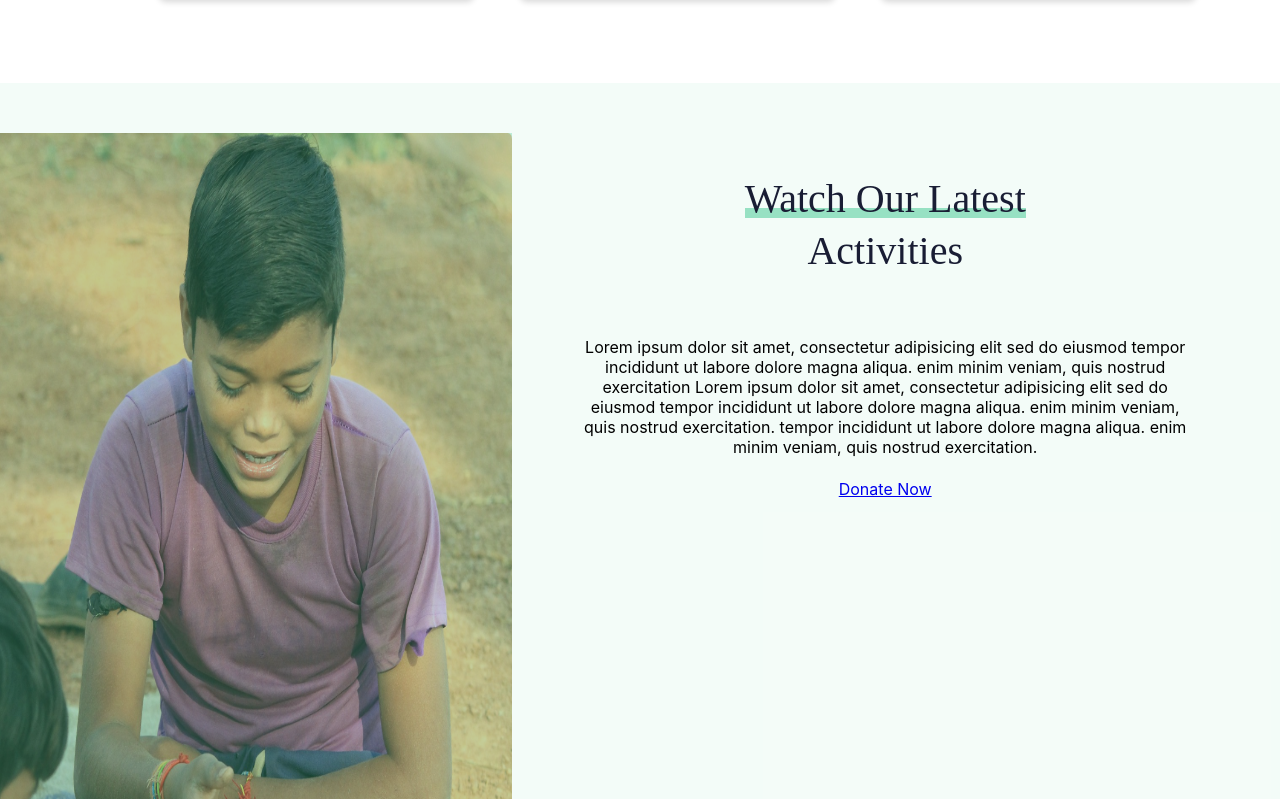
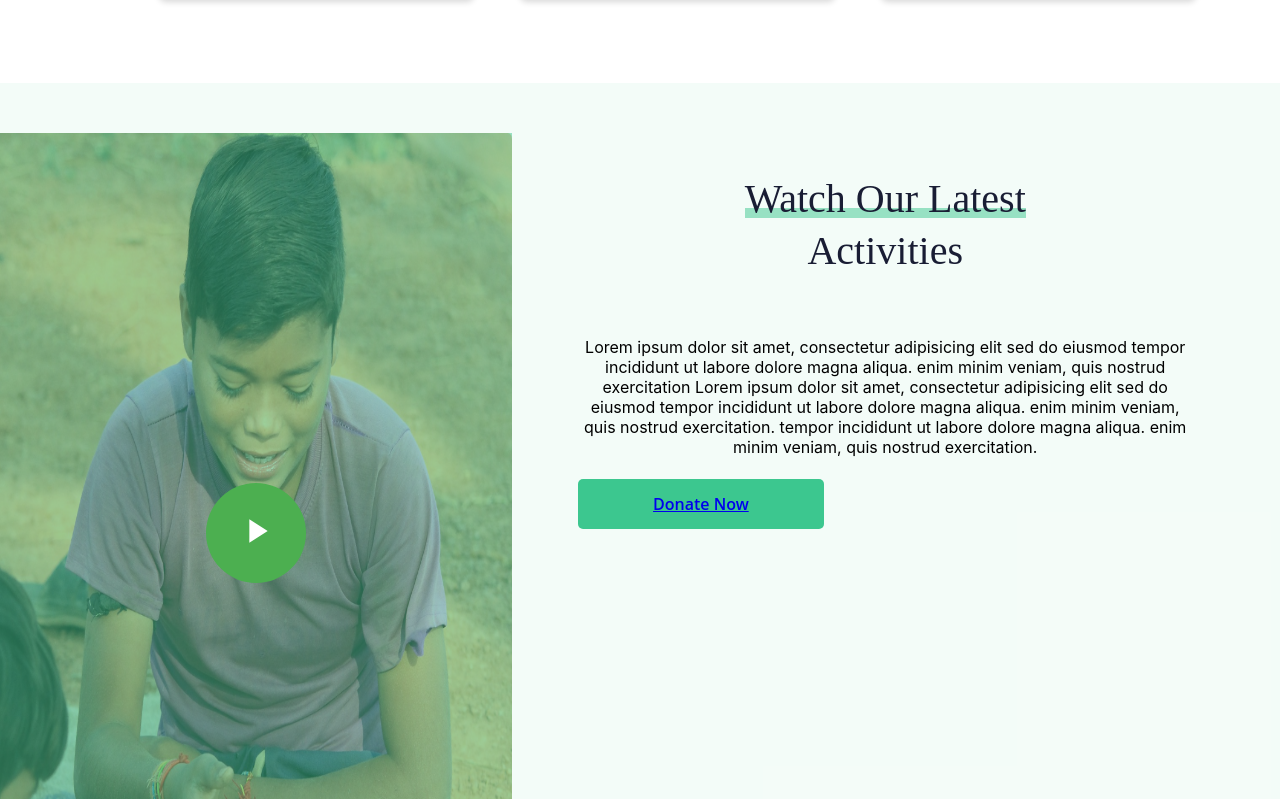
Before and after one commit to FatmaQunnies24/reactCharifit, a React (Create React App) app: page / in a window 1280 px wide. Shown: the part 1521-2320 px from the top of the page. Built offline with nearby package versions, Linux system fonts and the light colour scheme.

Commit message:
Activities part

```diff
--- a/src/App.css
+++ b/src/App.css
@@ -1,4 +1,4 @@
-/* CSS عام */
+
 .App {
   text-align: center;
 }
@@ -8,7 +8,6 @@
   color: white;
 }
 
-/* الشريط العلوي */
 .top-bar {
   display: flex;
   justify-content: space-between;
@@ -47,7 +46,6 @@
 .social-icons a:hover {
   color: #3CC78F;}
 
-/* شريط التنقل */
 .navbar {
   display: flex;
   justify-content: space-between;
@@ -66,7 +64,7 @@
 }
 
 .navbar .logo img {
-  max-width: 120px; /* التحكم بحجم الشعار */
+  max-width: 120px;
 }
 
 .navbar ul {
@@ -157,7 +155,6 @@
   height: 100%;
 }
 
-/* line 160, ../../Arafath/CL/january 2020/242. charity/HTML/scss/_theme-default.scss */
 .overlay2::before {
   position: absolute;
   content: "";
@@ -171,7 +168,6 @@
   margin-top: 0%;
 }
 
-/* line 172, ../../Arafath/CL/january 2020/242. charity/HTML/scss/_theme-default.scss */
 .overlay_skyblue {
   position: relative;
   z-index: 0;
--- a/src/Pages/Activities.css
+++ b/src/Pages/Activities.css
@@ -2,78 +2,69 @@
     background: rgba(60, 199, 143, 0.06);
     position: relative;
     display: grid;
-    grid-template-columns: 40% 60%; /* الفيديو يأخذ 30% والنص 70% */
+    grid-template-columns: 40% 60%;
     column-gap: 1rem;
-    align-items: stretch; /* تمديد العناصر لملء الطول الكامل */
+    align-items: stretch;
     padding: 50px 0;
-    height: 100vh; /* تعيين ارتفاع القسم بأكمله إلى 100% من ارتفاع الشاشة */
+    height: 100vh;
 }
 
-.latest_activites_area .video_activite {
-    width: 100%; /* عرض الفيديو يتبع نسبة 30% */
-    height: 100%; /* جعل الفيديو يمتد 100% من الطول */
+.latest_activites_area .video_bg_1 {
+    position: relative;
+    width: 100%;
+    height: 100%;
+}
+
+.latest_activites_area .video_bg_1 img {
+    width: 100%;
+    height: 100%;
     position: relative;
     z-index: 1;
 }
 
-@media (max-width: 767px), (min-width: 768px) and (max-width: 991px) {
-    .latest_activites_area .video_activite {
-        display: none !important;
-    }
+.latest_activites_area .video_bg_1::before {
+    content: '';
+    position: absolute;
+    top: 0;
+    left: 0;
+    width: 100%;
+    height: 100%;
+    background: rgba(60, 199, 143, 0.5);
+    z-index: 2;
 }
 
-.latest_activites_area .video_activite a {
-    font-size: 70px;
-    color: #fff;
-    position: relative;
-    z-index: 2;
-    width: 100%;
-    height: 100%;
-    background: #3CC78F;
-    text-align: center;
-    line-height: 150px;
+.green-button {
+    background-color: #4CAF50;
+    border: none;
+    color: white;
+    padding: 25px;
     border-radius: 50%;
+    cursor: pointer;
+    position: absolute;
+    top: 50%;
+    left: 50%;
+    transform: translate(-50%, -50%);
+    z-index: 3;
+    width: 100px;
+    height: 100px;
 }
 
-.latest_activites_area .video_activite::before {
-    position: absolute;
-    left: 0;
-    top: 0;
-    height: 100%;
-    width: 100%;
-    background: #3CC78F;
-    opacity: .3;
-    content: '';
-    z-index: 3;
+.green-button svg {
+    fill: white;
+    width: 40px;
+    height: 40px;
 }
 
+
+
 .latest_activites_area .activites_info {
-    width: 80%; /* عرض النص يتبع نسبة 70% */
+    width: 80%;
     padding-left: 50px;
     z-index: 4;
-    height: 100%; /* جعل النص يمتد 100% من الطول */
+    height: 100%;
     display: flex;
     flex-direction: column;
-    justify-content: center; /* لضمان أن النص يكون في منتصف الطول */
-}
-
-@media (max-width: 767px) {
-    .latest_activites_area {
-        grid-template-columns: 1fr; /* تعديل العرض لعمود واحد في الشاشات الصغيرة */
-        padding: 20px 0;
-        height: auto; /* تعيين الارتفاع تلقائيًا في الشاشات الصغيرة */
-    }
-
-    .latest_activites_area .activites_info {
-        width: 100%;
-        padding-left: 0;
-        padding: 50px 15px;
-        height: auto; /* تعيين الارتفاع تلقائيًا في الشاشات الصغيرة */
-    }
-
-    .latest_activites_area .video_activite {
-        width: 100%;
-    }
+    justify-content: center;
 }
 
 .latest_activites_area .activites_info p.para_1 {
@@ -85,70 +76,58 @@
     margin-bottom: 30px;
 }
 
-.popup-video ::before{
-    background-image: url('../../public/images/man.png');
-    background-repeat: no-repeat;
-    background-position: center center;
-    background-size: cover;
-    width: 100%;
-    height: 100%;
-    z-index: 4;
-           position: absolute;
-        left: 0;
-        top: 0;
-        height: 100%;
-        width: 100%;
-        background: #3CC78F;
-        opacity: .3;
-        content: '';
-        z-index: 3;
-}
-.video_bg_1 img{
-    width: 100%;
-    height: 100%;
-}
-.video_container {
-    position: relative;
-    width: 100%;
-    height: 100vh; /* Occupy full viewport height */
+.modal {
+    position: fixed;
+    top: 0;
+    left: 0;
+    width: 100vw;
+    height: 100vh;
+    background-color: rgba(0, 0, 0, 0.8);
     display: flex;
     justify-content: center;
     align-items: center;
-    background: rgba(60, 199, 143, 0.06);
+    z-index: 10;
 }
 
-.play_button {
-    position: absolute;
-    z-index: 10;
-    background-color: #3CC78F;
-    width: 150px;
-    height: 150px;
-    border-radius: 50%;
-    display: flex;
-    justify-content: center;
-    align-items: center;
-    cursor: pointer;
+.modal-content {
+    background-color: #fff;
+    padding: 40px;
+    border-radius: 10px;
+    width: 80%;
+    max-width: 800px;
+    height: 80%;
+    max-height: 600px;
+    overflow: auto;
+    position: relative;
 }
 
-.play_button a {
-    font-size: 70px;
+.close-button {
+    position: absolute;
+    top: 10px;
+    right: 20px;
+    cursor: pointer;
+    font-size: 24px;
+}
+button{
     color: #fff;
-    text-decoration: none;
+    display: inline-block;
+    width: 40%;
+    padding: 13px 44px;
+    font-size: 16px;
+    font-weight: 600;
+    border: 0;
+    -webkit-border-radius: 5px;
+    -moz-border-radius: 5px;
+    border-radius: 5px;
+    text-align: center;
+
+    text-transform: capitalize;
+    -webkit-transition: 0.5s;
+    -moz-transition: 0.5s;
+    -o-transition: 0.5s;
+    transition: 0.5s;
+    background: #3CC78F;
+    font-family: "Open Sans", sans-serif;
+    cursor: pointer;
+    border: 1px solid transparent;
 }
-
-.video_popup {
-    display: none;
-    position: absolute;
-    z-index: 20;
-    width: 80%;
-    height: 80%;
-    background: rgba(0, 0, 0, 0.8);
-    justify-content: center;
-    align-items: center;
-    padding: 20px;
-}
-
-.video_popup iframe {
-    width: 100%;
-    height: 100%;
-}
--- a/src/Pages/Activities.jsx
+++ b/src/Pages/Activities.jsx
@@ -21,14 +21,30 @@ function Activities() {
         })
         .catch((error) => console.error("Error fetching data:", error));
     }, []);
-//  const isPlayHandel=setIsPlaying(!isPlaying);
+ const isPlayhandle= () => {
+    setIsPlaying(true);
+  };
+  const handleCloseModal = () => {
+    setIsPlaying(false);
+  };
+
     return (
         <>
             <div className="latest_activites_area">
                 <div className="video_bg_1 video_activite d-flex align-items-center justify-content-center">
                 <img src="/images/man.png" className="popup-video" alt="Descriptive text"></img>
+                <button onClick={isPlayhandle} className="green-button">
+        <svg width="24" height="24" viewBox="0 0 24 24">
+          <path d="M8 5v14l11-7z" fill="white"/>
+        </svg>
+      </button>
 
-                {/* <iframe
+
+      {isPlaying && (
+        <div className="modal">
+          <div className="modal-content">
+            <span onClick={handleCloseModal} className="close-button">&times;</span>
+            <p> <iframe
     className="popup-video"
     width="560"
     height="315"
@@ -43,7 +59,11 @@ function Activities() {
         backgroundSize: 'cover'
     }}>
     <i className="flaticon-ui"></i>
-</iframe> */}
+</iframe></p>
+          </div>
+        </div>
+      )}
+
 
 
                 </div>
@@ -58,7 +78,7 @@ function Activities() {
                                     </h3>
                                 </div>
                                 <p className="para_1">{activities.desc}</p>
-                                <a href="#" data-scroll-nav="1" className="boxed-btn4">Donate Now</a>
+                                <button> <a href="#" data-scroll-nav="1" className="boxed-btn4">Donate Now</a></button>
                             </div>
                         </div>
                     </div>
```
